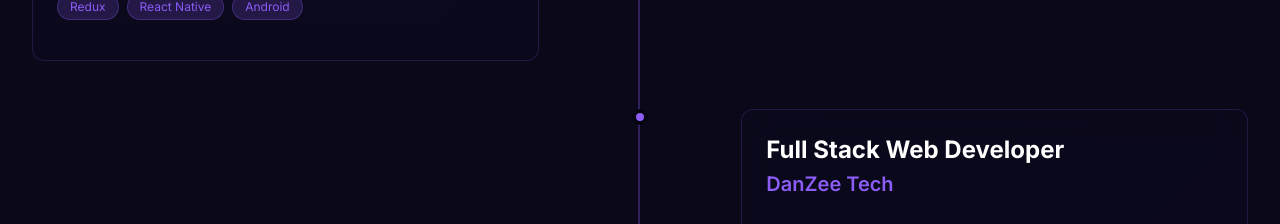
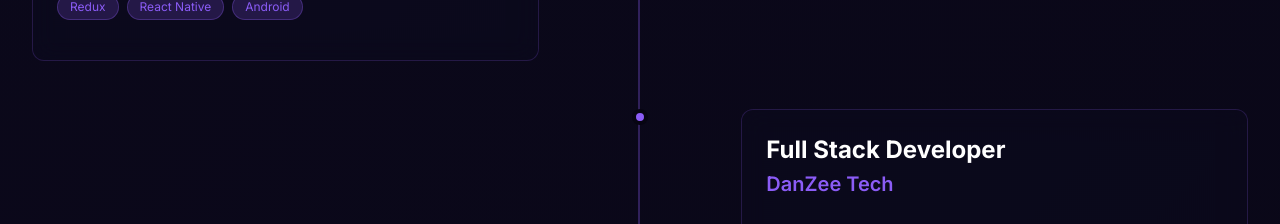
Before and after one commit to abubakar787898/my-portfolio, a React (Vite) app: page / in a window 1280 px wide. Shown: the part 4040-4264 px from the top of the page. Built offline with nearby package versions, Linux system fonts and the light colour scheme.

Commit message:
Fix: glow keyframes to violet, align third role title with CV

```diff
--- a/src/data/experience.ts
+++ b/src/data/experience.ts
@@ -47,7 +47,7 @@
   {
     id: '3',
     company: 'DanZee Tech',
-    title: 'Full Stack Web Developer',
+    title: 'Full Stack Developer',
     location: 'Aarhus, Denmark',
     startDate: 'Aug 2021',
     endDate: '2022',
--- a/tailwind.config.js
+++ b/tailwind.config.js
@@ -60,8 +60,8 @@
           '100%': { transform: 'translateX(0)', opacity: '1' },
         },
         glow: {
-          '0%': { boxShadow: '0 0 5px #64FFDA, 0 0 10px #64FFDA, 0 0 15px #64FFDA' },
-          '100%': { boxShadow: '0 0 10px #64FFDA, 0 0 20px #64FFDA, 0 0 30px #64FFDA' },
+          '0%': { boxShadow: '0 0 5px #8B5CF6, 0 0 10px #8B5CF6, 0 0 15px #8B5CF6' },
+          '100%': { boxShadow: '0 0 10px #8B5CF6, 0 0 20px #8B5CF6, 0 0 30px #8B5CF6' },
         },
         rotate: {
           '0%': { transform: 'rotate(0deg)' },
```
